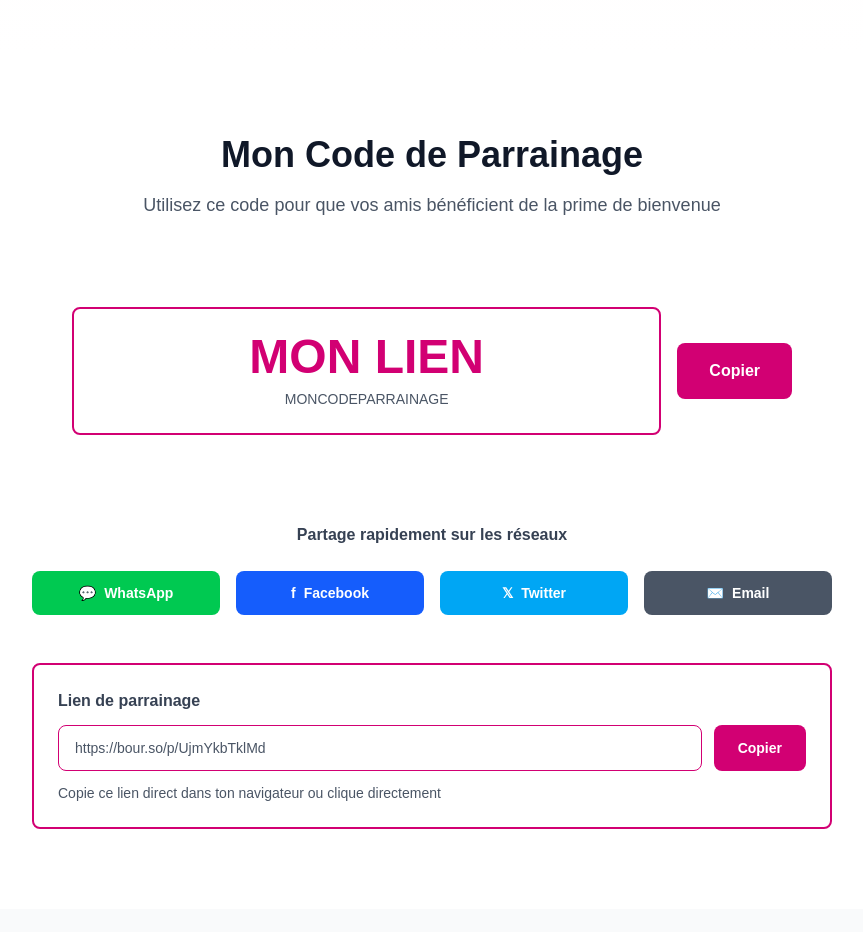
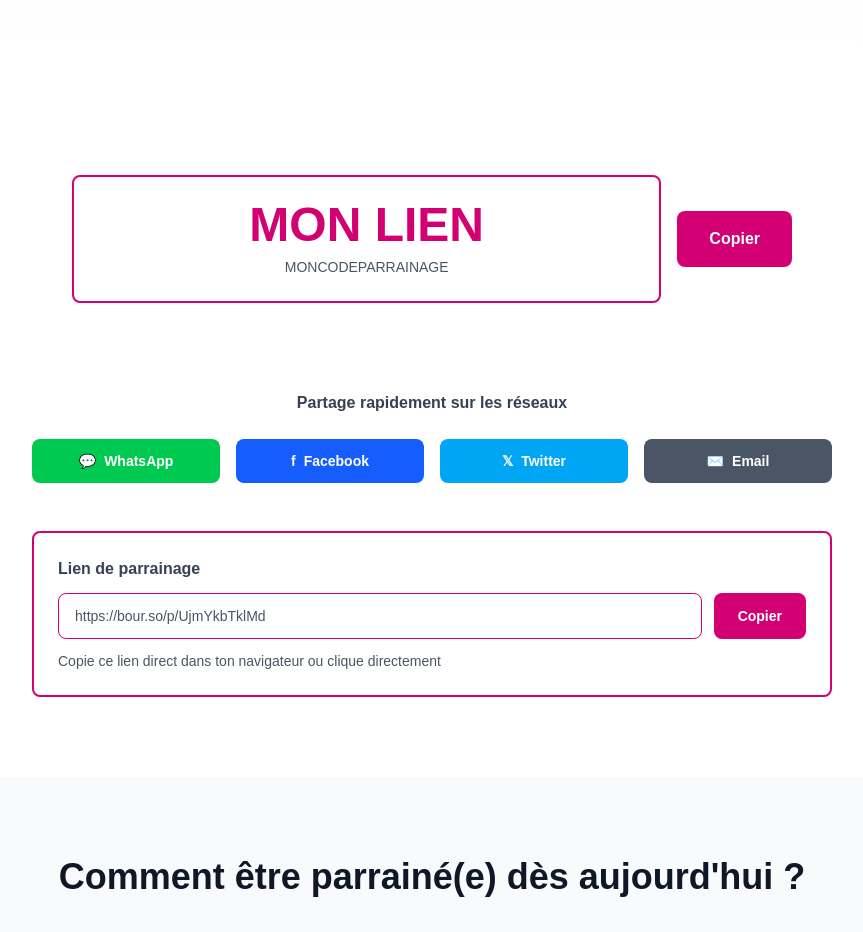
Before and after one commit to tomroad30/bourso26, a Next.js app: page / in a window 1280 px wide. Shown: the part 1080-2012 px from the top of the page, without its empty margins (208-1071 px from the left). Built offline with nearby package versions, Linux system fonts and the light colour scheme.

Commit message:
🗑️ Remove 'Mon Code de Parrainage' title from ReferralCode

```diff
--- a/app/components/ReferralCode.tsx
+++ b/app/components/ReferralCode.tsx
@@ -26,11 +26,6 @@ export default function ReferralCode({ referralCode }: { referralCode: string })
   return (
     <section className="w-full py-12 md:py-16 lg:py-20 bg-white">
       <div className="mx-auto max-w-4xl px-4 md:px-8 lg:px-12">
-        <div className="text-center mb-8 md:mb-12">
-          <h2 className="text-2xl md:text-3xl lg:text-4xl font-bold text-gray-900 mb-3 md:mb-4">Mon Code de Parrainage</h2>
-          <p className="text-gray-600 text-base md:text-lg">Utilisez ce code pour que vos amis bénéficient de la prime de bienvenue</p>
-        </div>
-
         <div className="mb-8 md:mb-12 rounded-2xl bg-white p-6 md:p-8 lg:p-10">
           <div className="flex flex-col sm:flex-row gap-4 items-center">
             <button
```
